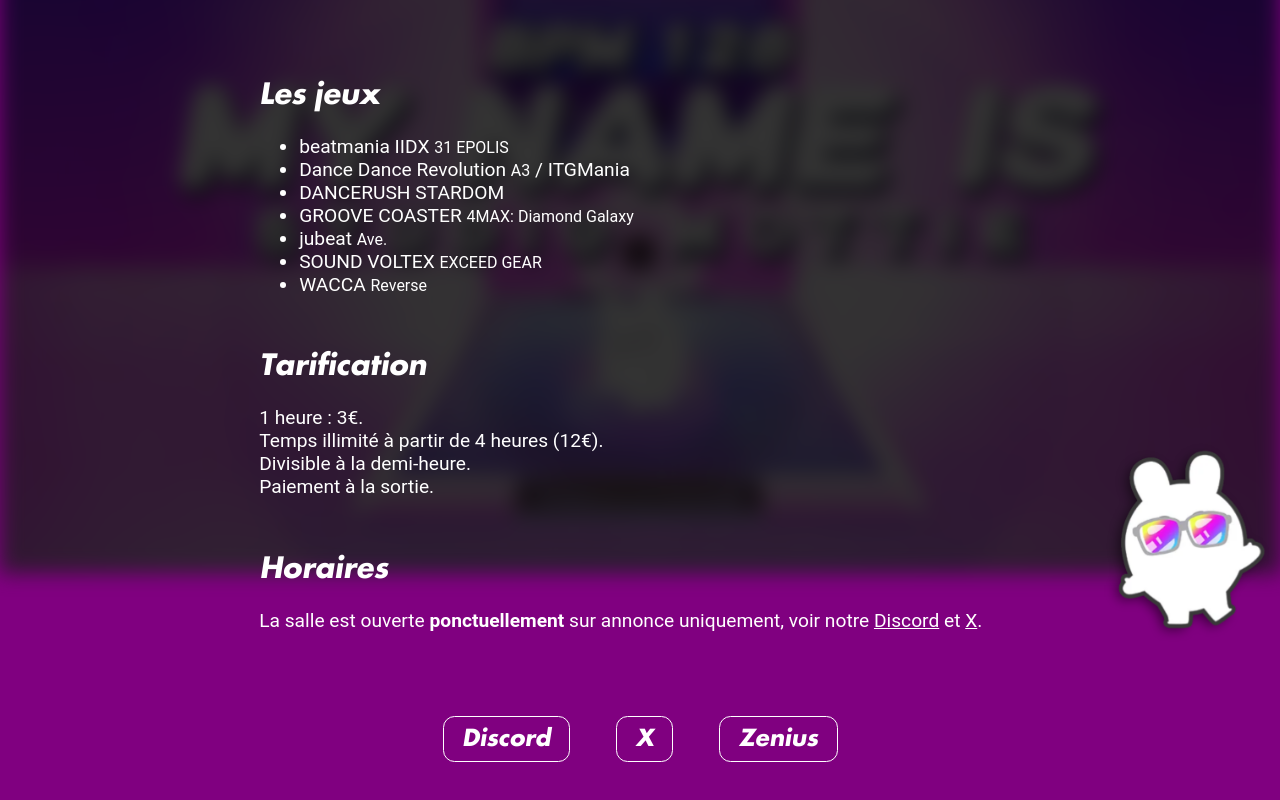
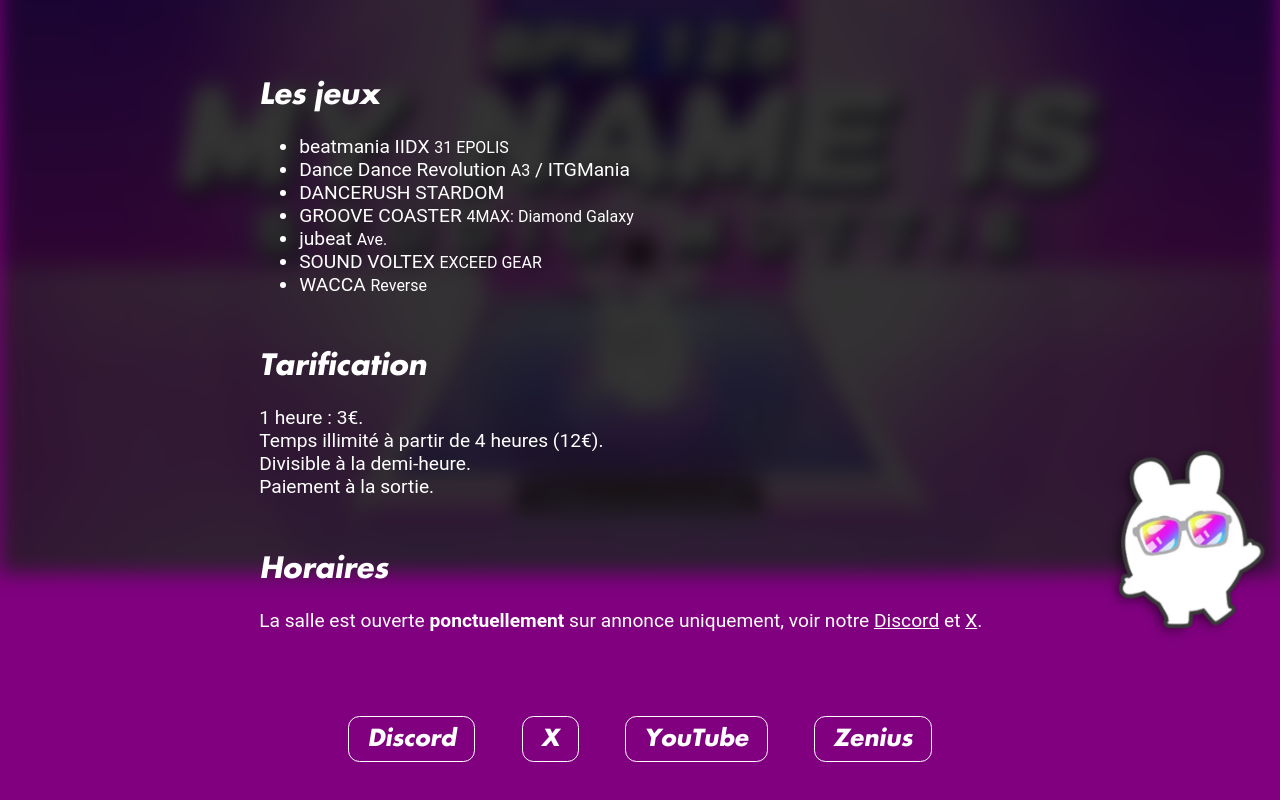
Before and after one commit to LAP-Arcade/lap-web, a plain HTML site: page input/content/index.html in a window 1280 px wide. Shown: the part 227-1027 px from the top of the page. Drawn offline with Linux system fonts and the light colour scheme; a web font is replaced by a local one.

Commit message:
Add YouTube social URL

```diff
--- a/input/content/index.html
+++ b/input/content/index.html
@@ -167,6 +167,7 @@
 <footer id="footer">
     <a href="https://lelap.in/discord">Discord</a>
     <a href="https://x.com/LAP_Arcade">X</a>
+    <a href="https://www.youtube.com/@LAP_Arcade">YouTube</a>
     <a href="https://zenius-i-vanisher.com/v5.2/arcade.php?id=8972">Zenius</a>
 </footer>
 
```
